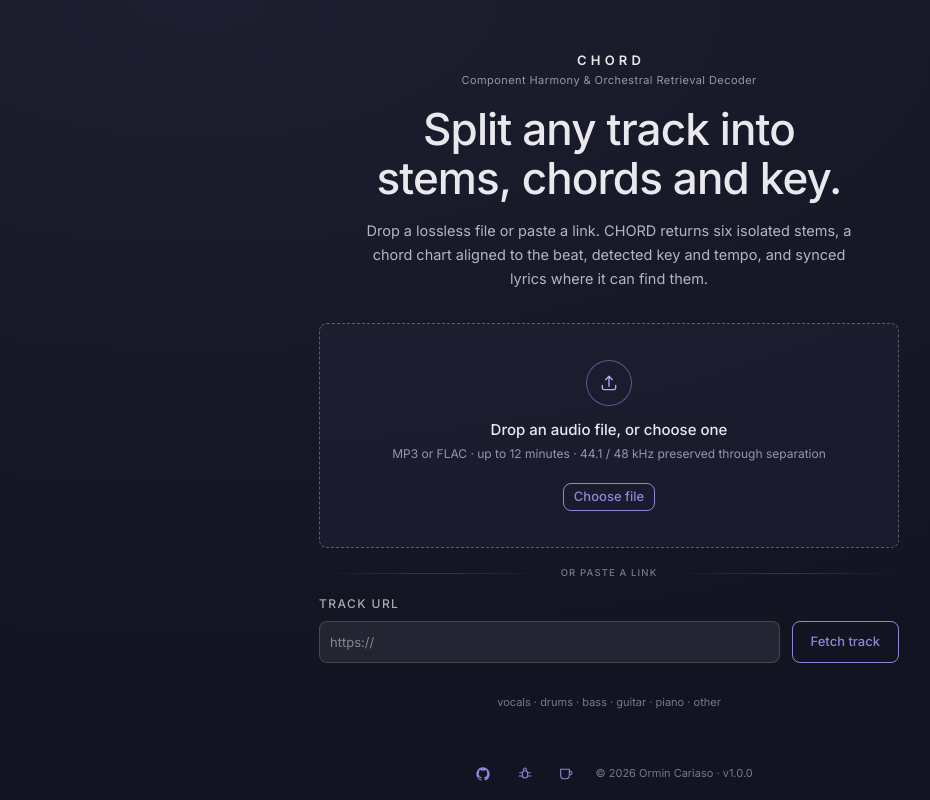
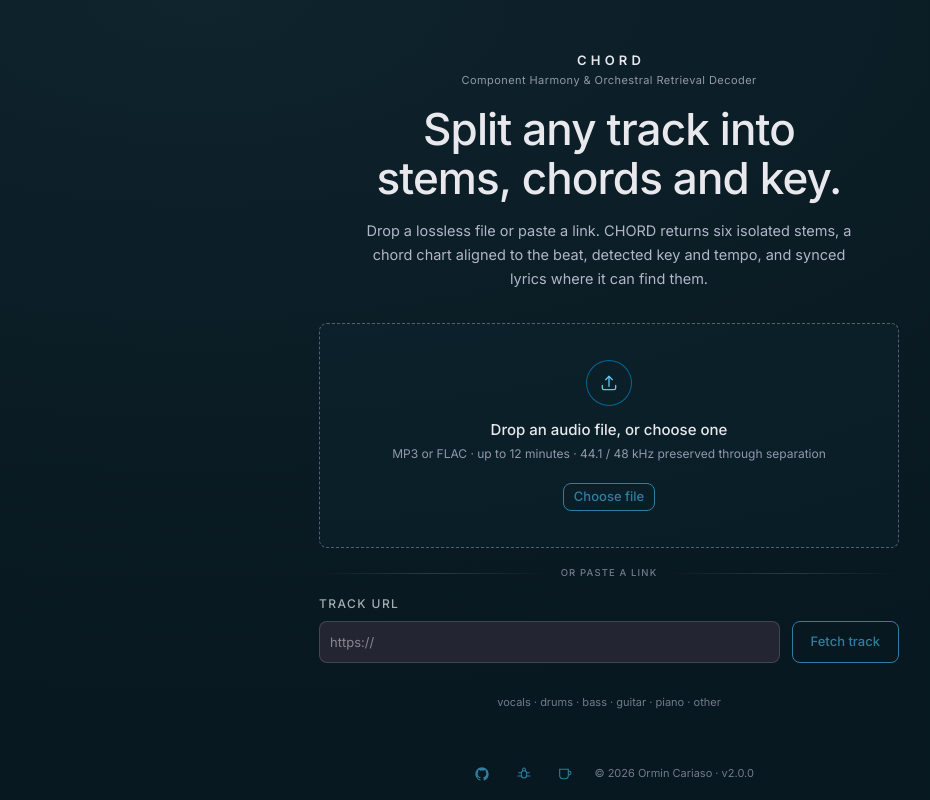
Before and after one commit to ocariaso/chord, a React (Vite) app in the folder web/: page / in a window 1280 px wide. Shown: the whole page, without its empty margins (31-961 px from the left). Built offline with nearby package versions, Linux system fonts and the light colour scheme.

Commit message:
Add per-track accent theming, a title marquee, and a cover-art fallback icon.

```diff
--- a/web/package.json
+++ b/web/package.json
@@ -1,7 +1,7 @@
 {
   "name": "chord",
   "private": true,
-  "version": "1.0.0",
+  "version": "2.0.0",
   "type": "module",
   "scripts": {
     "dev": "vite",
--- a/web/scripts/check-design.mjs
+++ b/web/scripts/check-design.mjs
@@ -18,7 +18,7 @@ const SOURCE_DIR = join(WEB_DIR, "src");
 const VENDORED_DIR = join(SOURCE_DIR, "styles");
 
 // The only custom properties a component sets (design.md#runtime-values).
-const RUNTIME_PROPERTIES = new Set(["--v", "--l", "--p", "--stem"]);
+const RUNTIME_PROPERTIES = new Set(["--v", "--l", "--p", "--stem", "--accent-hue"]);
 // The class families the stylesheets own; any other class is a Tailwind layout utility.
 const OWNED_CLASS = /^(?:ch-[\w-]+|is-[\w-]+|btn(?:-[\w-]+)?|dialog(?:-[\w-]+)?|field|input|lighten)$/;
 const HEX_COLOR = /#[0-9a-fA-F]{3,8}\b/;
--- a/web/src/App.tsx
+++ b/web/src/App.tsx
@@ -2,6 +2,7 @@ import { useState } from "react";
 import { cancelJob, createJob, createJobFromUrl, resumeJob, type Job } from "./api/client";
 import { Footer } from "./components/Footer";
 import { failureCopy, landingCopy } from "./design/copy";
+import { useAccentHue } from "./hooks/useAccentHue";
 import { MAX_RECONNECT_ATTEMPTS, useJobEvents } from "./hooks/useJobEvents";
 import { FailurePanel } from "./screens/failure/FailurePanel";
 import { LandingScreen, type SubmitError, type Submission } from "./screens/landing/LandingScreen";
@@ -29,6 +30,7 @@ function App() {
 
   const { job: liveJob, connection, stageSnapshots, reconnect } = useJobEvents(activeJobId);
   const job = liveJob ?? (createdJob?.id === activeJobId ? createdJob : null);
+  useAccentHue(job?.id ?? null, job?.has_thumbnail ?? false);
 
   function startWatching(created: Job) {
     setCreatedJob(created);
--- a/web/src/components/CoverArt.tsx
+++ b/web/src/components/CoverArt.tsx
@@ -1,5 +1,6 @@
 import { useState } from "react";
 import { thumbnailUrl } from "../api/client";
+import { MusicNoteIcon } from "./icons";
 
 interface CoverArtProps {
   jobId: string;
@@ -10,7 +11,7 @@ interface CoverArtProps {
   outlined?: boolean;
 }
 
-/** The accent-gradient tile, with the track's artwork blended in through Nocturne's `.lighten` when there is some. */
+/** The accent-gradient tile: the track's artwork drawn plainly on top, or a music-note mark before it's there. */
 export function CoverArt({ jobId, hasThumbnail, size, radius, outlined = true }: CoverArtProps) {
   const [failed, setFailed] = useState(false);
   return (
@@ -23,13 +24,20 @@ export function CoverArt({ jobId, hasThumbnail, size, radius, outlined = true }:
         background: "linear-gradient(150deg, var(--color-accent-800), var(--color-accent-900))",
       }}
     >
-      {hasThumbnail && !failed && (
+      {hasThumbnail && !failed ? (
         <img
           src={thumbnailUrl(jobId)}
           alt=""
-          className="lighten size-full object-cover"
+          className="size-full object-cover"
           onError={() => setFailed(true)}
         />
+      ) : (
+        <span
+          className="flex size-full items-center justify-center"
+          style={{ color: "var(--color-accent-200)" }}
+        >
+          <MusicNoteIcon size={Math.round(size * 0.4)} />
+        </span>
       )}
       {outlined && (
         <span
--- /dev/null
+++ b/web/src/components/MarqueeText.tsx
@@ -0,0 +1,58 @@
+import { useLayoutEffect, useRef, useState } from "react";
+
+const GAP_PX = 48;
+const PX_PER_SECOND = 40;
+const MIN_DURATION_S = 4;
+const REDUCED_MOTION_QUERY = "(prefers-reduced-motion: reduce)";
+
+interface MarqueeTextProps {
+  text: string;
+  as?: "span" | "h1";
+  className?: string;
+  style?: React.CSSProperties;
+}
+
+/** Plain truncated text, or — once it's wide enough to overflow its container — a looping scroll. */
+export function MarqueeText({ text, as: Tag = "span", className, style }: MarqueeTextProps) {
+  const containerRef = useRef<HTMLElement>(null);
+  const measureRef = useRef<HTMLSpanElement>(null);
+  const [overflows, setOverflows] = useState(false);
+  const [textWidth, setTextWidth] = useState(0);
+
+  useLayoutEffect(() => {
+    function measure() {
+      const container = containerRef.current;
+      const measureEl = measureRef.current;
+      if (!container || !measureEl) return;
+      const reducedMotion = window.matchMedia(REDUCED_MOTION_QUERY).matches;
+      setTextWidth(measureEl.scrollWidth);
+      setOverflows(!reducedMotion && measureEl.scrollWidth > container.clientWidth);
+    }
+    measure();
+    const observer = new ResizeObserver(measure);
+    if (containerRef.current) observer.observe(containerRef.current);
+    return () => observer.disconnect();
+  }, [text]);
+
+  const duration = Math.max(MIN_DURATION_S, (textWidth + GAP_PX) / PX_PER_SECOND);
+
+  return (
+    <Tag
+      ref={containerRef as React.RefObject<HTMLHeadingElement & HTMLSpanElement>}
+      className={className}
+      style={{ ...style, position: "relative", overflow: "hidden", whiteSpace: "nowrap" }}
+    >
+      <span ref={measureRef} aria-hidden="true" style={{ position: "absolute", visibility: "hidden", pointerEvents: "none", whiteSpace: "nowrap" }}>
+        {text}
+      </span>
+      {overflows ? (
+        <span style={{ display: "inline-flex", animation: `chord-marquee ${duration}s linear infinite` }}>
+          <span style={{ paddingRight: GAP_PX, whiteSpace: "nowrap" }}>{text}</span>
+          <span aria-hidden="true" style={{ paddingRight: GAP_PX, whiteSpace: "nowrap" }}>{text}</span>
+        </span>
+      ) : (
+        <span style={{ display: "block", overflow: "hidden", textOverflow: "ellipsis" }}>{text}</span>
+      )}
+    </Tag>
+  );
+}
--- a/web/src/components/icons.tsx
+++ b/web/src/components/icons.tsx
@@ -62,6 +62,16 @@ export function AlertIcon({ size = 20 }: IconProps) {
   );
 }
 
+export function MusicNoteIcon({ size = 20 }: IconProps) {
+  return (
+    <svg viewBox="0 0 24 24" width={size} height={size} fill="none" stroke="currentColor" strokeWidth={1.6} aria-hidden="true">
+      <circle cx="7" cy="18" r="3" />
+      <circle cx="17" cy="16" r="3" />
+      <path d="M10 18V5.5L20 3v13" strokeLinecap="round" strokeLinejoin="round" />
+    </svg>
+  );
+}
+
 /** The stage list's tick; stroked in `color`, transparent for stages not yet done. */
 export function CheckIcon({ color }: { color: string }) {
   return (
--- /dev/null
+++ b/web/src/hooks/useAccentHue.ts
@@ -0,0 +1,47 @@
+import { useEffect, useState } from "react";
+import { thumbnailUrl } from "../api/client";
+import { extractDominantHue } from "../utils/dominantHue";
+
+const RETRY_DELAYS_MS = [500, 1500, 3000];
+
+/** The job's cover-art hue in OKLCH degrees, or null to fall back to the default accent. */
+export function useAccentHue(jobId: string | null, hasThumbnail: boolean): number | null {
+  // Keyed by job, so a different (or thumbnail-less) job reads as null without an effect-driven reset.
+  const [result, setResult] = useState<{ jobId: string; hue: number | null } | null>(null);
+
+  useEffect(() => {
+    if (!jobId || !hasThumbnail) return;
+    let cancelled = false;
+    let timer: ReturnType<typeof setTimeout>;
+
+    // The thumbnail file can still be mid-write the instant has_thumbnail flips true, so a failed
+    // read is retried a few times rather than permanently falling back to the default accent.
+    async function attempt(retries: number) {
+      const hue = await extractDominantHue(thumbnailUrl(jobId!));
+      if (cancelled) return;
+      if (hue !== null || retries >= RETRY_DELAYS_MS.length) {
+        setResult({ jobId: jobId!, hue });
+        return;
+      }
+      timer = setTimeout(() => void attempt(retries + 1), RETRY_DELAYS_MS[retries]);
+    }
+    void attempt(0);
+
+    return () => {
+      cancelled = true;
+      clearTimeout(timer);
+    };
+  }, [jobId, hasThumbnail]);
+
+  const hue = jobId && hasThumbnail && result?.jobId === jobId ? result.hue : null;
+
+  // --color-accent's var(--accent-hue) is resolved where --color-accent is declared (nocturne.css's
+  // :root), so the override has to land on the real :root, not a nested element, for it to apply.
+  useEffect(() => {
+    const root = document.documentElement.style;
+    if (hue !== null) root.setProperty("--accent-hue", String(hue));
+    else root.removeProperty("--accent-hue");
+  }, [hue]);
+
+  return hue;
+}
--- a/web/src/index.css
+++ b/web/src/index.css
@@ -12,10 +12,10 @@ html {
   background: var(--ch-well);
 }
 
-/* The design's canvas in tokens: a raised glow at the top left falling away to the well, sized to the viewport. */
+/* The design's canvas in tokens: a raised glow at the top left falling away to the well, tinted per track. */
 body {
   margin: 0;
-  background: radial-gradient(120% 90% at 18% 0%, var(--ch-panel-raised) 0%, var(--color-bg) 55%, var(--ch-well) 100%) top /
+  background: radial-gradient(120% 90% at 18% 0%, var(--page-ground-1) 0%, var(--page-ground-2) 55%, var(--page-ground-3) 100%) top /
     100% 100% no-repeat;
 }
 
@@ -26,3 +26,13 @@ button:not(:disabled) {
 button:disabled {
   cursor: not-allowed;
 }
+
+/* Scrolls a title that's too long for its container, looping over two back-to-back copies of the text. */
+@keyframes chord-marquee {
+  from {
+    transform: translateX(0);
+  }
+  to {
+    transform: translateX(-50%);
+  }
+}
--- a/web/src/screens/processing/ProcessingScreen.tsx
+++ b/web/src/screens/processing/ProcessingScreen.tsx
@@ -1,6 +1,7 @@
 import type { Job } from "../../api/client";
 import { CoverArt } from "../../components/CoverArt";
 import { CheckIcon } from "../../components/icons";
+import { MarqueeText } from "../../components/MarqueeText";
 import { processingCopy } from "../../design/copy";
 import { PHONE_QUERY } from "../../design/layout";
 import {
@@ -89,12 +90,11 @@ export function ProcessingScreen({ job, onCancel, isCancelling = false, stageSna
             outlined={!isPhone}
           />
           <span className="flex w-full min-w-0 flex-col items-center" style={{ gap: 6 }}>
-            <span
-              className="w-full truncate"
+            <MarqueeText
+              text={job.original_filename}
+              className="w-full"
               style={{ font: isPhone ? "500 17px/1.3 var(--font-body)" : "500 20px/1.3 var(--font-body)", color: "var(--color-text)" }}
-            >
-              {job.original_filename}
-            </span>
+            />
             <span className="ch-subtitle" style={{ fontSize: 12.5 }}>
               {metaFor(job, !isPhone)}
             </span>
--- a/web/src/screens/results/ResultsTopbar.tsx
+++ b/web/src/screens/results/ResultsTopbar.tsx
@@ -1,6 +1,7 @@
 import type { Job } from "../../api/client";
 import { CoverArt } from "../../components/CoverArt";
 import { PlusIcon } from "../../components/icons";
+import { MarqueeText } from "../../components/MarqueeText";
 import { resultsCopy } from "../../design/copy";
 import type { ResultView } from "../../design/player";
 import { formatTime } from "../../utils/time";
@@ -20,7 +21,7 @@ interface ResultsTopbarProps {
   onNewTrack: () => void;
 }
 
-/** `.ch-topbar`: cover, title and meta, the view tabs, Export stems and New track. It wraps instead of truncating the title. */
+/** `.ch-topbar`: cover, title and meta, the view tabs, Export stems and New track. A title too long for the bar scrolls. */
 export function ResultsTopbar({ job, duration, stemCount, view, panelId, onViewChange, onExport, onNewTrack }: ResultsTopbarProps) {
   // The decoded length rather than the server's, so the subtitle can never disagree with the transport.
   const meta = [job.author, formatTime(duration), resultsCopy.stemCount(stemCount)].filter(Boolean).join(" · ");
@@ -45,9 +46,7 @@ export function ResultsTopbar({ job, duration, stemCount, view, panelId, onViewC
       <CoverArt jobId={job.id} hasThumbnail={job.has_thumbnail} size={44} radius={6} />
       <div className="ch-topbar-title">
         {/* An h1 for the document outline; letter-spacing undoes the heading rule so it reads like the title class alone. */}
-        <h1 className="ch-title" style={{ whiteSpace: "nowrap", overflow: "hidden", textOverflow: "ellipsis", letterSpacing: "normal" }}>
-          {job.original_filename}
-        </h1>
+        <MarqueeText as="h1" text={job.original_filename} className="ch-title" style={{ letterSpacing: "normal" }} />
         <span className="ch-subtitle">{meta}</span>
       </div>
       {onViewChange && (
--- a/web/src/styles/nocturne.css
+++ b/web/src/styles/nocturne.css
@@ -1,20 +1,24 @@
 /* Nocturne — design-system tokens and component classes. This file is the source of truth for the system's look; retune it here and see readme.md. */
 /* Vendored from the design template's Nocturne sheet (docs/conventions/design.md). Its @import of Inter is dropped:
    bundled after other CSS it would be invalid, so index.html loads the font instead. */
+
+/* Registered as a plain number so the browser can animate it directly, cross-fading every oklch()
+   expression that reads it whenever a track's hue changes. */
+@property --accent-hue {
+  syntax: "<number>";
+  inherits: true;
+  initial-value: 229.6;
+}
 
 :root {
   --color-bg: #161826;
   --color-surface: #232532;
   --color-text: #e9e9ed;
-  --color-accent: #9184d9; /* review round 7 (Barron): the accent moves to
-     the product's blurple — OKLCH hue 289.2, the hue of the app's own Pro
-     accent (#9a8fe0, --om-accent-pro) — at the same lightness the steel
-     accent held (L 0.660, so the documented ratios survive) and chroma
-     in the product blurple's own range (its token sits at C 0.118; the
-     accent takes 0.125, from the old steel's 0.030):
-     the accent now reads as an accent rather than another neutral. */
-  --color-accent-2: #a7a1db; /* the machine-derived stand-in follows: same
-     hue, same L 0.734, chroma at the same 2:3 proportion it held */
+  /* CHORD's brand blue, OKLCH H 229.6 — overridden per track by useAccentHue directly on :root. */
+  --accent-hue: 229.6;
+  transition: --accent-hue 0.8s ease;
+  --color-accent: oklch(56% 0.091 var(--accent-hue));
+  --color-accent-2: oklch(63.5% 0.05 calc(var(--accent-hue) - 0.6));
   --color-divider: color-mix(in srgb, #e9e9ed 16%, transparent);
 
   /* Tonal ramps — generated in OKLCH on one shared lightness scale, so the
@@ -29,25 +33,30 @@
   --color-neutral-800: #3f424d;
   --color-neutral-900: #292b31;
 
-  --color-accent-100: #f5f4ff;
-  --color-accent-200: #e7e5fe;
-  --color-accent-300: #d2cefd;
-  --color-accent-400: #b5abfc;
-  --color-accent-500: #968ae0;
-  --color-accent-600: #796cbf;
-  --color-accent-700: #5d5294;
-  --color-accent-800: #423a6a;
-  --color-accent-900: #2b2741;
+  --color-accent-100: oklch(97.1% 0.015 var(--accent-hue));
+  --color-accent-200: oklch(93.1% 0.034 var(--accent-hue));
+  --color-accent-300: oklch(87% 0.065 var(--accent-hue));
+  --color-accent-400: oklch(78% 0.114 var(--accent-hue));
+  --color-accent-500: oklch(67.9% 0.125 var(--accent-hue));
+  --color-accent-600: oklch(58% 0.125 var(--accent-hue));
+  --color-accent-700: oklch(48% 0.104 var(--accent-hue));
+  --color-accent-800: oklch(38% 0.08 var(--accent-hue));
+  --color-accent-900: oklch(29% 0.047 var(--accent-hue));
 
-  --color-accent-2-100: #f5f4ff;
-  --color-accent-2-200: #e7e5fe;
-  --color-accent-2-300: #d2cefd;
-  --color-accent-2-400: #b5afe8;
-  --color-accent-2-500: #9690c9;
-  --color-accent-2-600: #7972a9;
-  --color-accent-2-700: #5c5783;
-  --color-accent-2-800: #423e5d;
-  --color-accent-2-900: #2b293a;
+  --color-accent-2-100: oklch(97.1% 0.015 calc(var(--accent-hue) - 0.6));
+  --color-accent-2-200: oklch(93.1% 0.034 calc(var(--accent-hue) - 0.6));
+  --color-accent-2-300: oklch(87% 0.065 calc(var(--accent-hue) - 0.6));
+  --color-accent-2-400: oklch(78% 0.1 calc(var(--accent-hue) - 0.6));
+  --color-accent-2-500: oklch(67.9% 0.096 calc(var(--accent-hue) - 0.6));
+  --color-accent-2-600: oklch(58% 0.084 calc(var(--accent-hue) - 0.6));
+  --color-accent-2-700: oklch(48% 0.072 calc(var(--accent-hue) - 0.6));
+  --color-accent-2-800: oklch(38% 0.058 calc(var(--accent-hue) - 0.6));
+  --color-accent-2-900: oklch(29% 0.038 calc(var(--accent-hue) - 0.6));
+
+  /* The page ground (index.css), at --accent-hue instead of the surface tokens' fixed indigo. */
+  --page-ground-1: oklch(24.6% 0.0325 var(--accent-hue));
+  --page-ground-2: oklch(21.4% 0.0278 var(--accent-hue));
+  --page-ground-3: oklch(19.8% 0.0281 var(--accent-hue));
 
   /* Deck section-divider ground — review round 3: saturation as presence.
      Dividers take a saturated deep indigo (hue 277, the neutral ramp's own
--- /dev/null
+++ b/web/src/utils/dominantHue.ts
@@ -0,0 +1,63 @@
+const SAMPLE_SIZE = 48;
+const MIN_LIGHTNESS = 0.08;
+const MAX_LIGHTNESS = 0.95;
+
+function srgbToLinear(c: number): number {
+  return c <= 0.04045 ? c / 12.92 : ((c + 0.055) / 1.055) ** 2.4;
+}
+
+/** A pixel's OKLab lightness and chromatic vector (a, b) — hue is atan2(b, a). */
+function rgbToOklab(r: number, g: number, b: number): [number, number, number] {
+  const [lr, lg, lb] = [srgbToLinear(r / 255), srgbToLinear(g / 255), srgbToLinear(b / 255)];
+
+  const l = 0.4122214708 * lr + 0.5363325363 * lg + 0.0514459929 * lb;
+  const m = 0.2119034982 * lr + 0.6806995451 * lg + 0.1073969566 * lb;
+  const s = 0.0883024619 * lr + 0.2817188376 * lg + 0.6299787005 * lb;
+
+  const [l_, m_, s_] = [Math.cbrt(l), Math.cbrt(m), Math.cbrt(s)];
+
+  return [
+    0.2104542553 * l_ + 0.7936177850 * m_ - 0.0040720468 * s_,
+    1.9779984951 * l_ - 2.4285922050 * m_ + 0.4505937099 * s_,
+    0.0259040371 * l_ + 0.7827717662 * m_ - 0.8086757660 * s_,
+  ];
+}
+
+/** Loads an image and returns the OKLCH hue (degrees) of its chroma-weighted average color, or null if it can't be read. */
+export function extractDominantHue(imageUrl: string): Promise<number | null> {
+  return new Promise((resolve) => {
+    const img = new Image();
+    img.crossOrigin = "anonymous";
+    img.onload = () => {
+      try {
+        const canvas = document.createElement("canvas");
+        canvas.width = SAMPLE_SIZE;
+        canvas.height = SAMPLE_SIZE;
+        const ctx = canvas.getContext("2d");
+        if (!ctx) return resolve(null);
+        ctx.drawImage(img, 0, 0, SAMPLE_SIZE, SAMPLE_SIZE);
+        const { data } = ctx.getImageData(0, 0, SAMPLE_SIZE, SAMPLE_SIZE);
+
+        let sumA = 0;
+        let sumB = 0;
+        let weight = 0;
+        for (let i = 0; i < data.length; i += 4) {
+          const [L, a, b] = rgbToOklab(data[i], data[i + 1], data[i + 2]);
+          if (L < MIN_LIGHTNESS || L > MAX_LIGHTNESS) continue;
+          const chroma = Math.sqrt(a * a + b * b);
+          sumA += a * chroma;
+          sumB += b * chroma;
+          weight += chroma;
+        }
+
+        if (weight === 0) return resolve(null);
+        const hue = (Math.atan2(sumB / weight, sumA / weight) * 180) / Math.PI;
+        resolve(hue < 0 ? hue + 360 : hue);
+      } catch {
+        resolve(null);
+      }
+    };
+    img.onerror = () => resolve(null);
+    img.src = imageUrl;
+  });
+}
```
Also changed, not shown: 5 other files (tests, documents, lock files or other folders).
